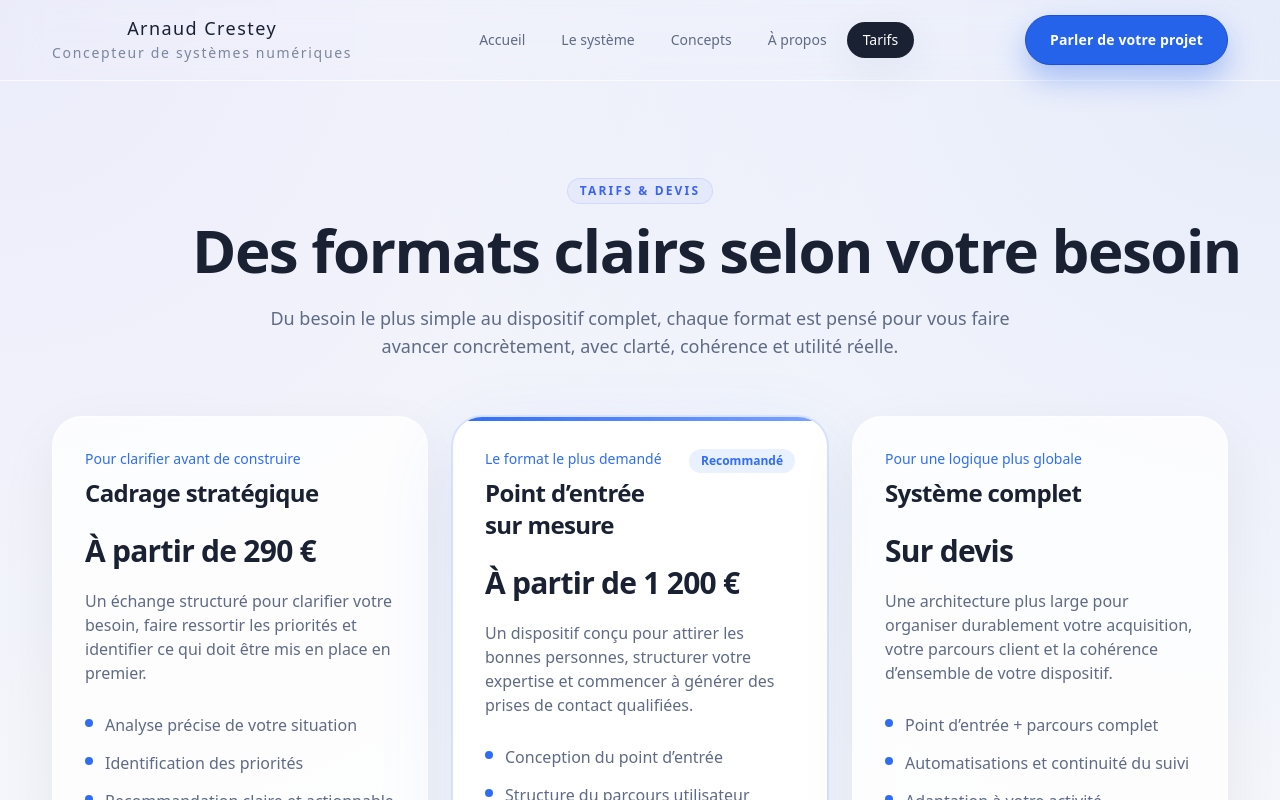
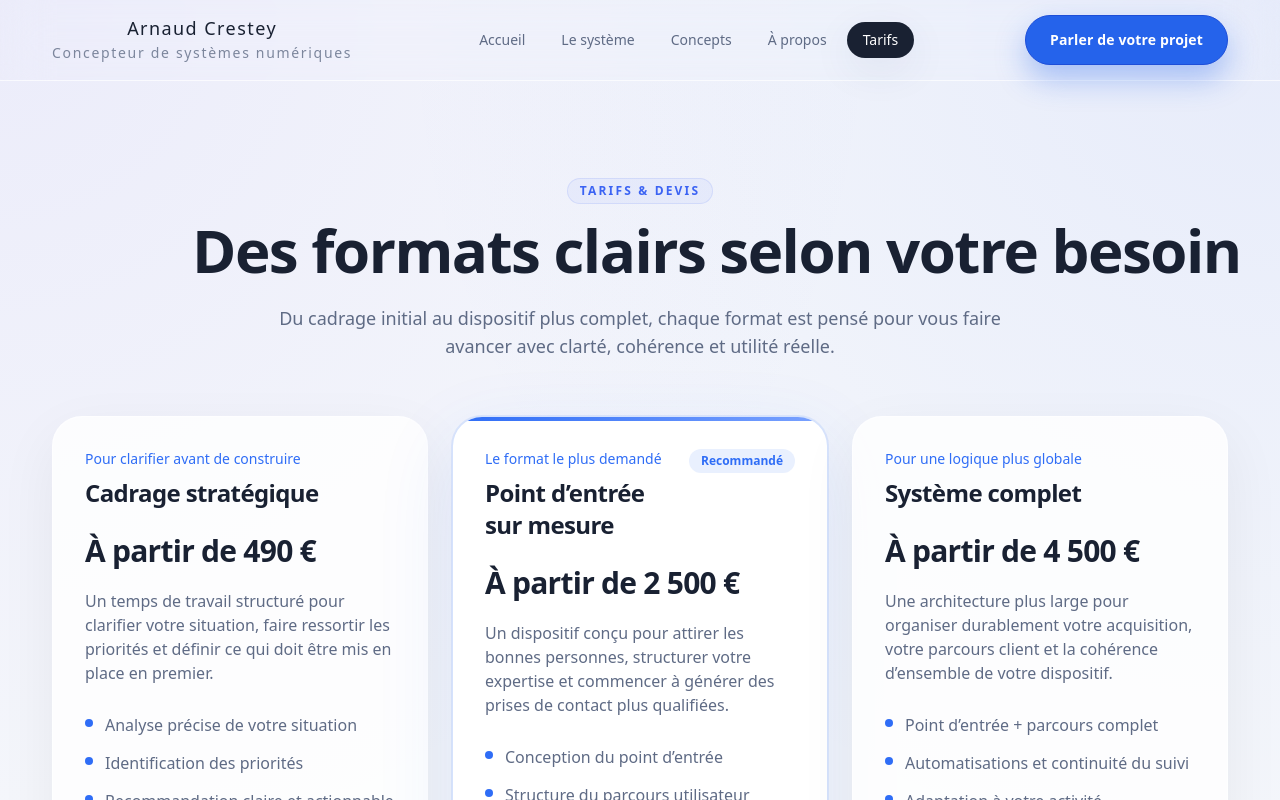
Before and after one commit to arnaudcrestey/portail-site-vitrine, a Next.js app: page /tarifs in a window 1280 px wide. Shown: the top 800 px of the page. Built offline with nearby package versions, Linux system fonts and the light colour scheme.

Commit message:
Update page.tsx

```diff
--- a/app/tarifs/page.tsx
+++ b/app/tarifs/page.tsx
@@ -4,9 +4,9 @@ const pricingItems = [
   {
     title: 'Cadrage stratégique',
     subtitle: 'Pour clarifier avant de construire',
-    price: 'À partir de 290 €',
+    price: 'À partir de 490 €',
     description:
-      'Un échange structuré pour clarifier votre besoin, faire ressortir les priorités et identifier ce qui doit être mis en place en premier.',
+      'Un temps de travail structuré pour clarifier votre situation, faire ressortir les priorités et définir ce qui doit être mis en place en premier.',
     details: [
       'Analyse précise de votre situation',
       'Identification des priorités',
@@ -17,9 +17,9 @@ const pricingItems = [
   {
     title: 'Point d’entrée sur mesure',
     subtitle: 'Le format le plus demandé',
-    price: 'À partir de 1 200 €',
+    price: 'À partir de 2 500 €',
     description:
-      'Un dispositif conçu pour attirer les bonnes personnes, structurer votre expertise et commencer à générer des prises de contact qualifiées.',
+      'Un dispositif conçu pour attirer les bonnes personnes, structurer votre expertise et commencer à générer des prises de contact plus qualifiées.',
     details: [
       'Conception du point d’entrée',
       'Structure du parcours utilisateur',
@@ -31,7 +31,7 @@ const pricingItems = [
   {
     title: 'Système complet',
     subtitle: 'Pour une logique plus globale',
-    price: 'Sur devis',
+    price: 'À partir de 4 500 €',
     description:
       'Une architecture plus large pour organiser durablement votre acquisition, votre parcours client et la cohérence d’ensemble de votre dispositif.',
     details: [
@@ -46,7 +46,7 @@ const pricingItems = [
 export const metadata = {
   title: 'Tarifs',
   description:
-    'Formats, repères de prix et accompagnements sur devis pour la conception de systèmes numériques sur mesure.',
+    'Formats, repères de prix et accompagnements sur mesure pour la conception de systèmes numériques premium, pensés pour attirer, qualifier et convertir avec cohérence.',
 };
 
 export default function TarifsPage() {
@@ -61,8 +61,8 @@ export default function TarifsPage() {
           </h1>
 
           <p className="mx-auto mt-6 max-w-3xl text-base leading-8 text-slate sm:text-lg">
-            Du besoin le plus simple au dispositif complet, chaque format est pensé pour vous
-            faire avancer concrètement, avec clarté, cohérence et utilité réelle.
+            Du cadrage initial au dispositif plus complet, chaque format est pensé pour vous
+            faire avancer avec clarté, cohérence et utilité réelle.
           </p>
         </div>
 
@@ -131,7 +131,7 @@ export default function TarifsPage() {
               </p>
 
               <p className="mt-3 max-w-[620px] text-sm leading-7 text-slate sm:mt-4 sm:text-base sm:leading-8">
-                Un échange permet de clarifier votre situation et de définir la bonne direction.
+                Un échange permet de clarifier votre besoin et de définir la bonne direction.
               </p>
             </div>
 
```
